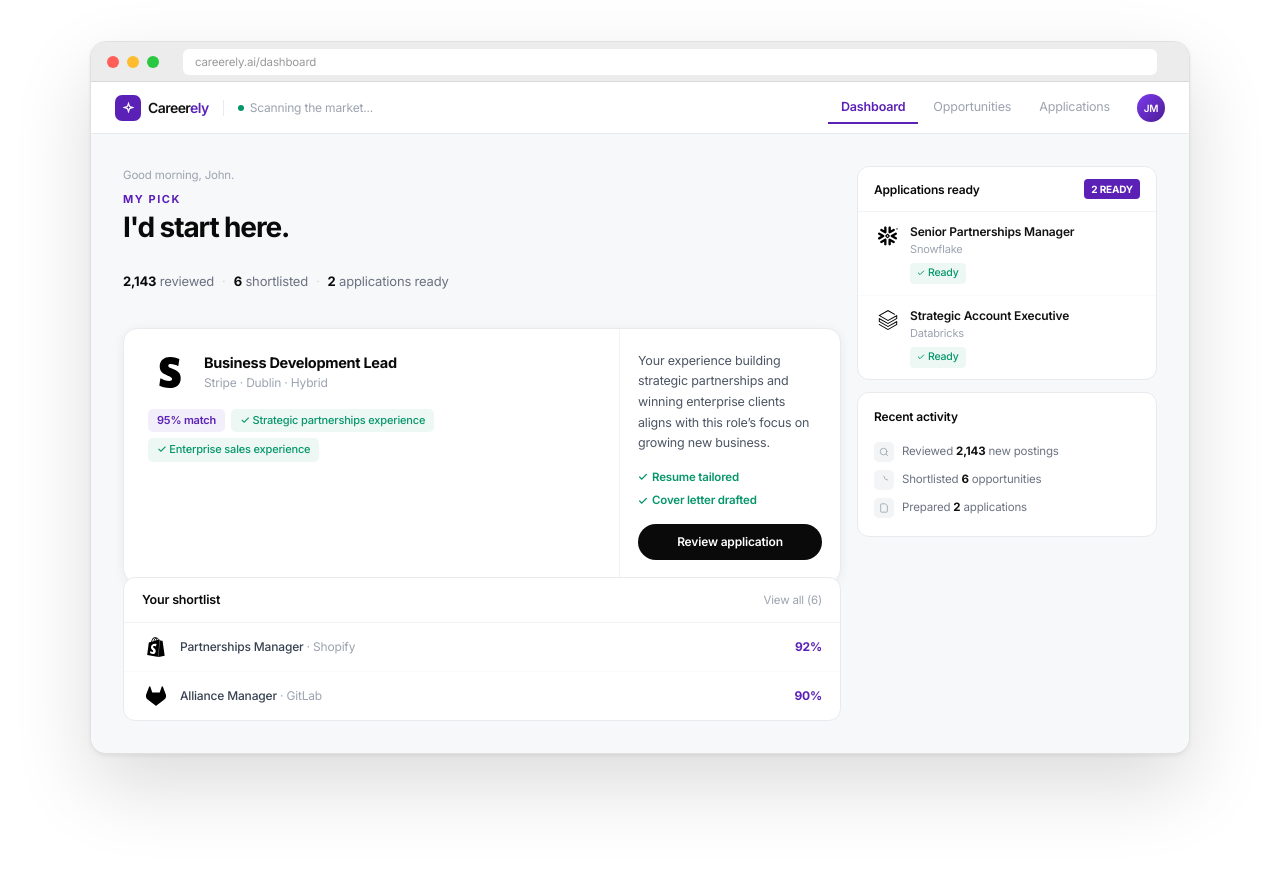
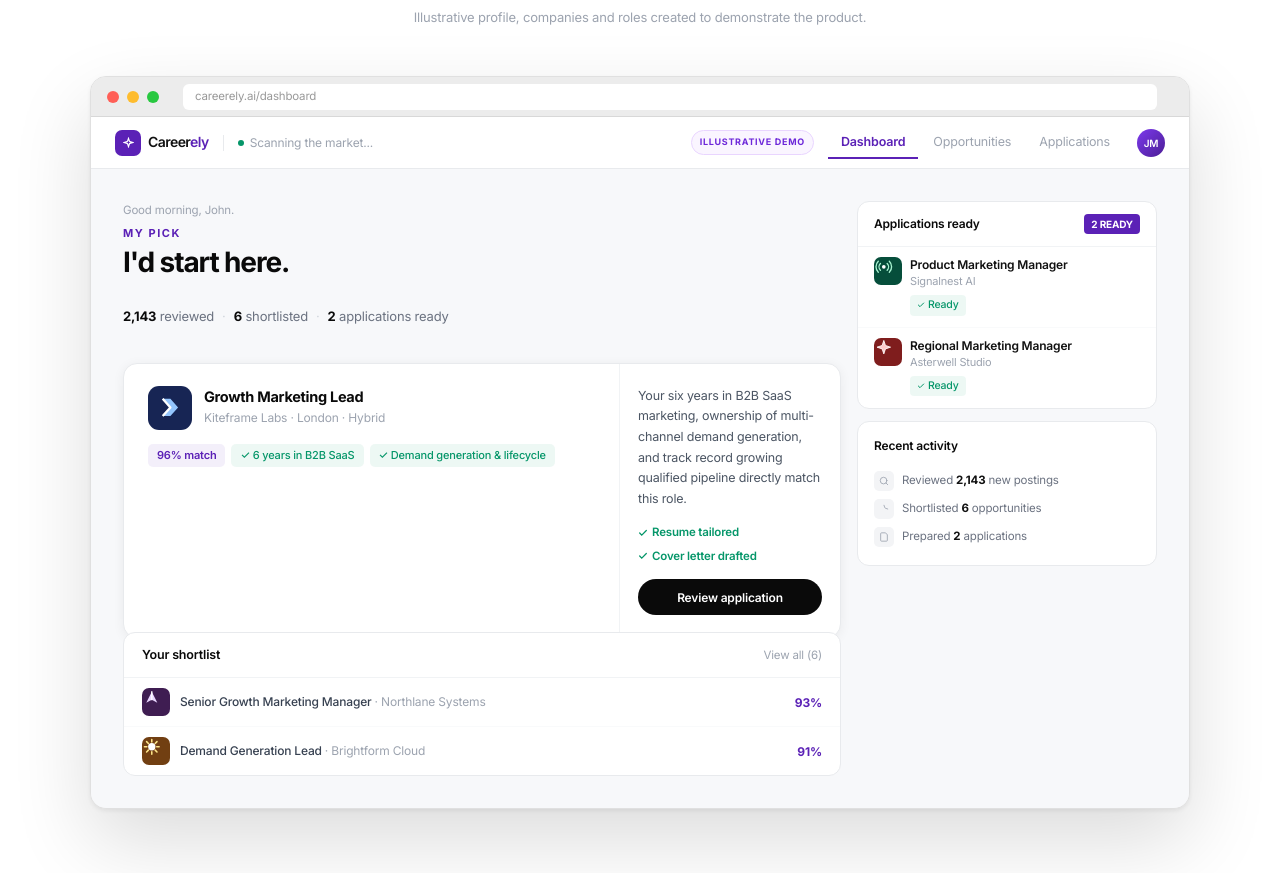
Before and after one commit to lisafiskum-png/Careerely, a Next.js app: page / in a window 1280 px wide. Shown: the part 1080-1953 px from the top of the page. Built offline with nearby package versions, Linux system fonts and the light colour scheme; no server answers.

Commit message:
Replace landing demo with fictional marketing story

```diff
--- a/app/_landing/demo.tsx
+++ b/app/_landing/demo.tsx
@@ -1,7 +1,6 @@
 'use client'
 import { useEffect, useRef, useState } from 'react'
 import s from '../landing.module.css'
-import { CompanyLogo } from '../../components/company-logo'
 
 // Scroll-driven product demo from design/landing-final.html. Illustrative data
 // (demo persona), not clickable. Plays once when the window enters the viewport,
@@ -28,6 +27,53 @@
     <svg width={size} height={size} viewBox="0 0 24 24" fill="none" stroke="currentColor" strokeWidth="3" strokeLinecap="round" aria-hidden>
       <polyline points="20 6 9 17 4 12" />
     </svg>
+  )
+}
+
+type DemoBrand = 'kiteframe' | 'northlane' | 'brightform' | 'signalnest' | 'asterwell'
+
+const DEMO_BRANDS: Record<DemoBrand, { name: string; background: string; accent: string }> = {
+  kiteframe: { name: 'Kiteframe Labs', background: '#172554', accent: '#93C5FD' },
+  northlane: { name: 'Northlane Systems', background: '#3F1D52', accent: '#E9D5FF' },
+  brightform: { name: 'Brightform Cloud', background: '#713F12', accent: '#FDE68A' },
+  signalnest: { name: 'Signalnest AI', background: '#064E3B', accent: '#A7F3D0' },
+  asterwell: { name: 'Asterwell Studio', background: '#7F1D1D', accent: '#FECACA' },
+}
+
+function DemoLogo({ brand, className }: { brand: DemoBrand; className: string }) {
+  const company = DEMO_BRANDS[brand]
+  return (
+    <span className={className} style={{ background: company.background }} aria-hidden="true">
+      <svg width="70%" height="70%" viewBox="0 0 32 32" fill="none">
+        {brand === 'kiteframe' && (
+          <>
+            <path d="M8 7h8l8 9-8 9H8l8-9L8 7Z" fill={company.accent} />
+            <path d="m8 7 8 9-8 9" stroke="#fff" strokeWidth="2.4" strokeLinejoin="round" />
+          </>
+        )}
+        {brand === 'northlane' && (
+          <>
+            <path d="M7 24 16 6l9 18-9-5-9 5Z" fill={company.accent} />
+            <path d="M16 6v13" stroke="#fff" strokeWidth="2.2" strokeLinecap="round" />
+          </>
+        )}
+        {brand === 'brightform' && (
+          <>
+            <circle cx="16" cy="16" r="6" fill="#fff" />
+            <path d="M16 4v4M16 24v4M4 16h4M24 16h4M7.5 7.5l3 3M21.5 21.5l3 3M24.5 7.5l-3 3M10.5 21.5l-3 3" stroke={company.accent} strokeWidth="2.5" strokeLinecap="round" />
+          </>
+        )}
+        {brand === 'signalnest' && (
+          <>
+            <circle cx="16" cy="16" r="3" fill="#fff" />
+            <path d="M10.5 21.5a7.8 7.8 0 0 1 0-11M21.5 10.5a7.8 7.8 0 0 1 0 11M7 25a12.7 12.7 0 0 1 0-18M25 7a12.7 12.7 0 0 1 0 18" stroke={company.accent} strokeWidth="2.2" strokeLinecap="round" />
+          </>
+        )}
+        {brand === 'asterwell' && (
+          <path d="m16 4 2.7 8.2L27 15l-8.3 2.8L16 26l-2.7-8.2L5 15l8.3-2.8L16 4Z" fill={company.accent} stroke="#fff" strokeWidth="1.4" strokeLinejoin="round" />
+        )}
+      </svg>
+    </span>
   )
 }
 
@@ -87,7 +133,7 @@
 
   return (
     <div className={s.demoStage}>
-      <div ref={winRef} className={`${s.demoWin} ${has('win') ? s.demoWinIn : ''}`} aria-label="Careerely dashboard demo" role="img">
+      <div ref={winRef} className={`${s.demoWin} ${has('win') ? s.demoWinIn : ''}`} aria-label="Illustrative Careerely dashboard demo with fictional companies and roles" role="img">
         {/* Browser chrome */}
         <div className={s.chrome}>
           <div className={s.light} style={{ background: '#FF5F57' }} />
@@ -115,6 +161,7 @@
             <div className={s.scanDot} />
             <span>Scanning the market...</span>
           </div>
+          <div className={s.demoBadge}>Illustrative demo</div>
           <div className={s.appTabs}>
             <div className={`${s.appTab} ${s.appTabOn}`}>Dashboard</div>
             <div className={s.appTab}>Opportunities</div>
@@ -150,21 +197,21 @@
               <div className={s.pickGrid}>
                 <div className={s.pickMain}>
                   <div className={s.pickHead}>
-                    <CompanyLogo company="Stripe" className={s.pickLogo} />
+                    <DemoLogo brand="kiteframe" className={s.pickLogo} />
                     <div>
-                      <div className={s.pickRole}>Business Development Lead</div>
-                      <div className={s.pickMeta}>Stripe · Dublin · Hybrid</div>
+                      <div className={s.pickRole}>Growth Marketing Lead</div>
+                      <div className={s.pickMeta}>Kiteframe Labs · London · Hybrid</div>
                     </div>
                   </div>
                   <div className={s.chips}>
-                    <span className={s.chipMatch}>95% match</span>
-                    <span className={`${s.chipEvidence} ${fade('chip1', s.fade)}`}>✓ Strategic partnerships experience</span>
-                    <span className={`${s.chipEvidence} ${fade('chip2', s.fade)}`}>✓ Enterprise sales experience</span>
+                    <span className={s.chipMatch}>96% match</span>
+                    <span className={`${s.chipEvidence} ${fade('chip1', s.fade)}`}>✓ 6 years in B2B SaaS</span>
+                    <span className={`${s.chipEvidence} ${fade('chip2', s.fade)}`}>✓ Demand generation &amp; lifecycle</span>
                   </div>
                 </div>
                 <div className={s.pickSide}>
                   <div className={s.pickReason}>
-                    Your experience building strategic partnerships and winning enterprise clients aligns with this role’s focus on growing new business.
+                    Your six years in B2B SaaS marketing, ownership of multi-channel demand generation, and track record growing qualified pipeline directly match this role.
                   </div>
                   <div className={fade('prep', s.fadeSlow)}>
                     <div className={s.prepLine}>
@@ -189,18 +236,18 @@
                 <span className={s.cardMeta}>View all (6)</span>
               </div>
               <div className={s.row}>
-                <CompanyLogo company="Shopify" className={s.rowLogo} />
+                <DemoLogo brand="northlane" className={s.rowLogo} />
                 <div className={s.rowText}>
-                  Partnerships Manager <span>· Shopify</span>
+                  Senior Growth Marketing Manager <span>· Northlane Systems</span>
                 </div>
-                <span className={s.rowPct}>92%</span>
+                <span className={s.rowPct}>93%</span>
               </div>
               <div className={s.row}>
-                <CompanyLogo company="GitLab" className={s.rowLogo} />
+                <DemoLogo brand="brightform" className={s.rowLogo} />
                 <div className={s.rowText}>
-                  Alliance Manager <span>· GitLab</span>
+                  Demand Generation Lead <span>· Brightform Cloud</span>
                 </div>
-                <span className={s.rowPct}>90%</span>
+                <span className={s.rowPct}>91%</span>
               </div>
             </div>
           </div>
@@ -212,10 +259,10 @@
                 <span className={s.readyBadge}>2 READY</span>
               </div>
               <div className={s.appRow}>
-                <CompanyLogo company="Snowflake" className={s.rowLogo} />
+                <DemoLogo brand="signalnest" className={s.rowLogo} />
                 <div>
-                  <div className={s.appRole}>Senior Partnerships Manager</div>
-                  <div className={s.appCompany}>Snowflake</div>
+                  <div className={s.appRole}>Product Marketing Manager</div>
+                  <div className={s.appCompany}>Signalnest AI</div>
                   <div className={`${s.readyTag} ${fade('tag1', s.fade)}`}>
                     <Check size={8} />
                     Ready
@@ -223,10 +270,10 @@
                 </div>
               </div>
               <div className={s.appRow}>
-                <CompanyLogo company="Databricks" className={s.rowLogo} />
+                <DemoLogo brand="asterwell" className={s.rowLogo} />
                 <div>
-                  <div className={s.appRole}>Strategic Account Executive</div>
-                  <div className={s.appCompany}>Databricks</div>
+                  <div className={s.appRole}>Regional Marketing Manager</div>
+                  <div className={s.appCompany}>Asterwell Studio</div>
                   <div className={`${s.readyTag} ${fade('tag2', s.fade)}`}>
                     <Check size={8} />
                     Ready
--- a/app/landing.module.css
+++ b/app/landing.module.css
@@ -87,6 +87,7 @@
 .demoIntro { padding-top: 120px; padding-bottom: 48px; text-align: center; }
 .demoEyebrow { font-size: 13px; font-weight: 600; letter-spacing: 0.14em; text-transform: uppercase; color: var(--mut); margin-bottom: 16px; }
 .demoTitle { max-width: 600px; margin: 0 auto; }
+.demoNote { max-width: 560px; margin: 14px auto 0; color: var(--mut); font-size: 13px; line-height: 1.6; }
 .demoStage { padding: 0 24px 120px; position: relative; }
 @media (max-width: 639px) { .demoStage { padding: 0 16px 88px; } } /* responsive */
 .demoWin { max-width: 1100px; margin: 0 auto; border-radius: 16px; overflow: hidden;
@@ -109,11 +110,12 @@
 .scan { display: flex; align-items: center; gap: 6px; flex: 1; min-width: 0; }
 .scanDot { width: 6px; height: 6px; border-radius: 50%; background: #059669; flex-shrink: 0; }
 .scan span { font-size: 12px; color: #9ca3af; white-space: nowrap; overflow: hidden; text-overflow: ellipsis; }
+.demoBadge { padding: 4px 8px; border: 1px solid #e9d5ff; border-radius: 999px; background: #faf5ff; color: #6d28d9; font-size: 9px; font-weight: 700; letter-spacing: 0.08em; text-transform: uppercase; white-space: nowrap; }
 .appTabs { display: flex; gap: 2px; }
 .appTab { padding: 5px 13px; font-size: 12.5px; color: #9ca3af; }
 .appTabOn { color: #5b21b6; font-weight: 560; border-bottom: 2px solid #5b21b6; }
 .avatar { width: 28px; height: 28px; border-radius: 50%; background: linear-gradient(135deg, #7c3aed, #4c1d95); display: flex; align-items: center; justify-content: center; color: #fff; font-size: 10px; font-weight: 600; flex-shrink: 0; }
-@media (max-width: 767px) { .appTabs { display: none; } .appNav { padding: 0 16px; } } /* responsive */
+@media (max-width: 767px) { .appTabs, .demoBadge { display: none; } .appNav { padding: 0 16px; } } /* responsive */
 
 .appBody { background: #f7f8fa; min-height: 480px; padding: 32px; display: grid; grid-template-columns: 1fr 300px; gap: 16px; align-items: start; }
 @media (max-width: 899px) { .appBody { grid-template-columns: 1fr; padding: 20px 16px; min-height: 0; } } /* responsive */
@@ -160,7 +162,7 @@
 .row { padding: 10px 18px; border-bottom: 1px solid #f9fafb; display: flex; align-items: center; gap: 10px; }
 .row:last-child { border-bottom: none; }
 .rowLogo { width: 28px; height: 28px; border-radius: 7px; flex-shrink: 0; }
-.rowText { flex: 1; font-size: 12px; color: #374151; font-weight: 500; }
+.rowText { flex: 1; min-width: 0; font-size: 12px; line-height: 1.35; color: #374151; font-weight: 500; }
 .rowText span { color: #9ca3af; font-weight: 400; }
 .rowPct { font-size: 12px; font-weight: 700; color: #5b21b6; }
 
@@ -170,7 +172,7 @@
 .readyBadge { font-size: 10px; font-weight: 700; background: #5b21b6; color: #fff; border-radius: 4px; padding: 2px 7px; }
 .appRow { padding: 10px 16px; border-bottom: 1px solid #f9fafb; display: flex; align-items: flex-start; gap: 8px; }
 .appRow:last-child { border-bottom: none; }
-.appRole { font-size: 12px; font-weight: 550; color: #111; }
+.appRole { font-size: 12px; line-height: 1.35; font-weight: 550; color: #111; }
 .appCompany { font-size: 11px; color: #9ca3af; }
 .readyTag { display: inline-flex; align-items: center; gap: 3px; font-size: 10.5px; font-weight: 500; color: #059669; background: rgba(5, 150, 105, 0.07); border-radius: 4px; padding: 2px 7px; margin-top: 4px; }
 
--- a/app/page.tsx
+++ b/app/page.tsx
@@ -58,6 +58,7 @@
         <Reveal className={`${s.wrap} ${s.demoIntro}`}>
           <p className={s.demoEyebrow}>Live product demo</p>
           <h2 className={`${s.h2} ${s.demoTitle}`}>This is what Careerely does around the clock.</h2>
+          <p className={s.demoNote}>Illustrative profile, companies and roles created to demonstrate the product.</p>
         </Reveal>
         <ProductDemo />
       </section>
```
Also changed, not shown: 1 other file (tests, documents, lock files or other folders).
